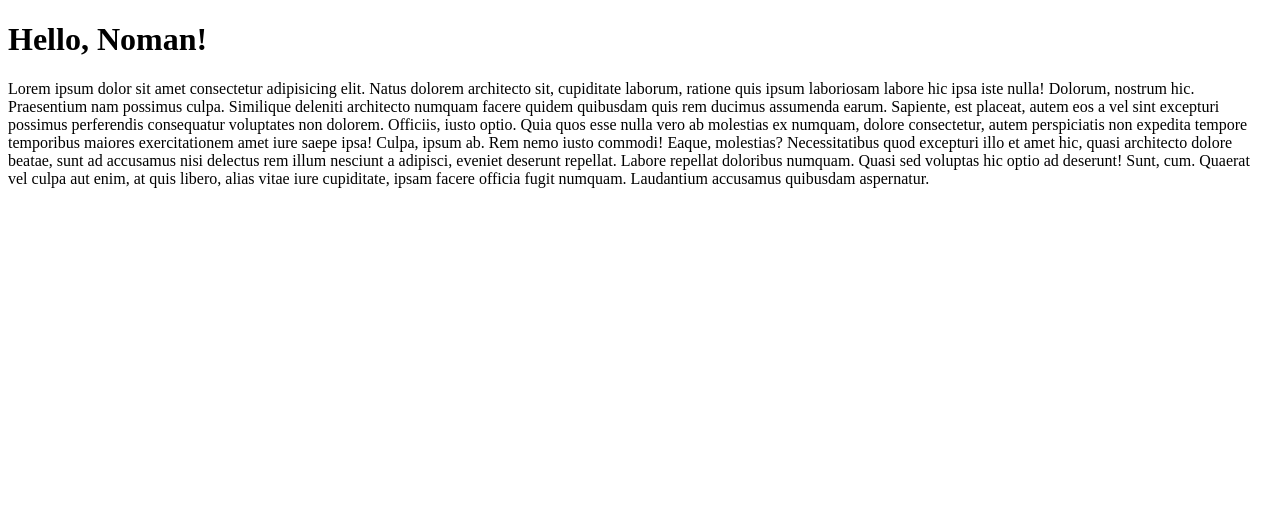
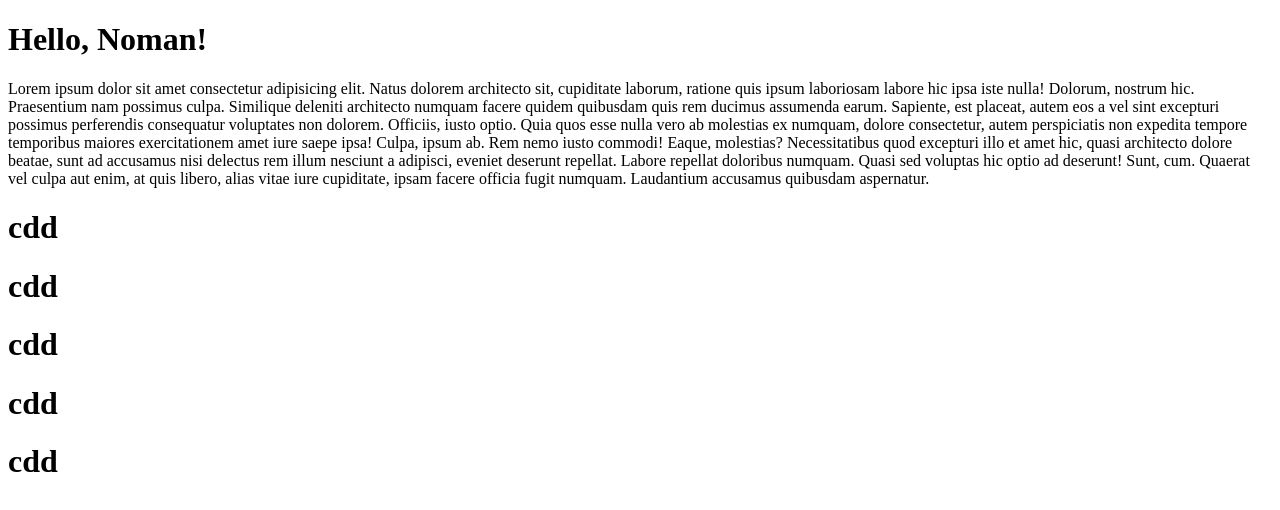
Before and after one commit to Nomansari/Now, a plain HTML site: page index.html in a window 1280 px wide. Drawn offline with Linux system fonts and the light colour scheme.

Commit message:
changed new

```diff
--- a/index.html
+++ b/index.html
@@ -15,5 +15,12 @@
     Quia quos esse nulla vero ab molestias ex numquam, dolore consectetur, autem perspiciatis non expedita tempore temporibus maiores exercitationem amet iure saepe ipsa! Culpa, ipsum ab. Rem nemo iusto commodi!
     Eaque, molestias? Necessitatibus quod excepturi illo et amet hic, quasi architecto dolore beatae, sunt ad accusamus nisi delectus rem illum nesciunt a adipisci, eveniet deserunt repellat. Labore repellat doloribus numquam.
     Quasi sed voluptas hic optio ad deserunt! Sunt, cum. Quaerat vel culpa aut enim, at quis libero, alias vitae iure cupiditate, ipsam facere officia fugit numquam. Laudantium accusamus quibusdam aspernatur.</p>
+
+
+    <h1>cdd</h1>
+    <h1>cdd</h1>
+    <h1>cdd</h1>
+    <h1>cdd</h1>
+    <h1>cdd</h1>
 </body>
 </html>
```
